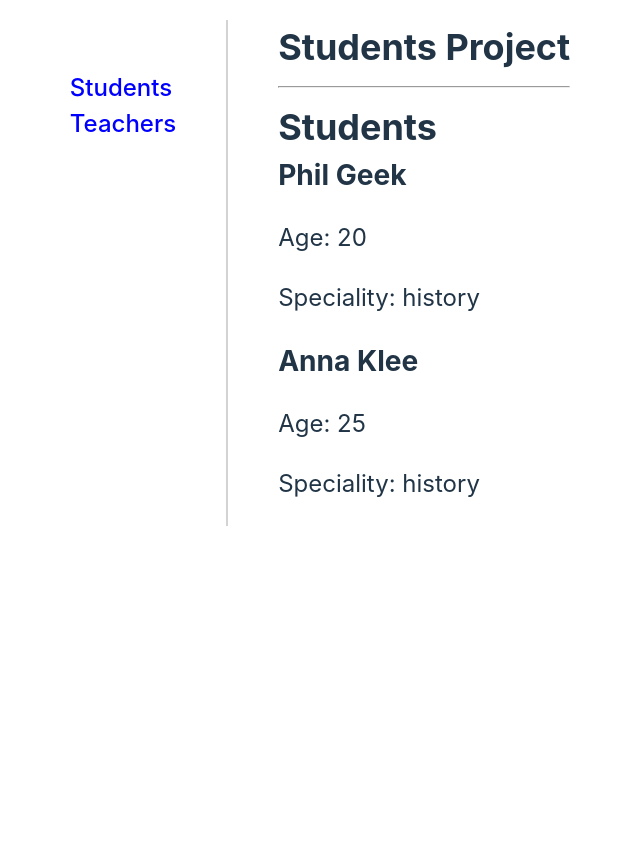
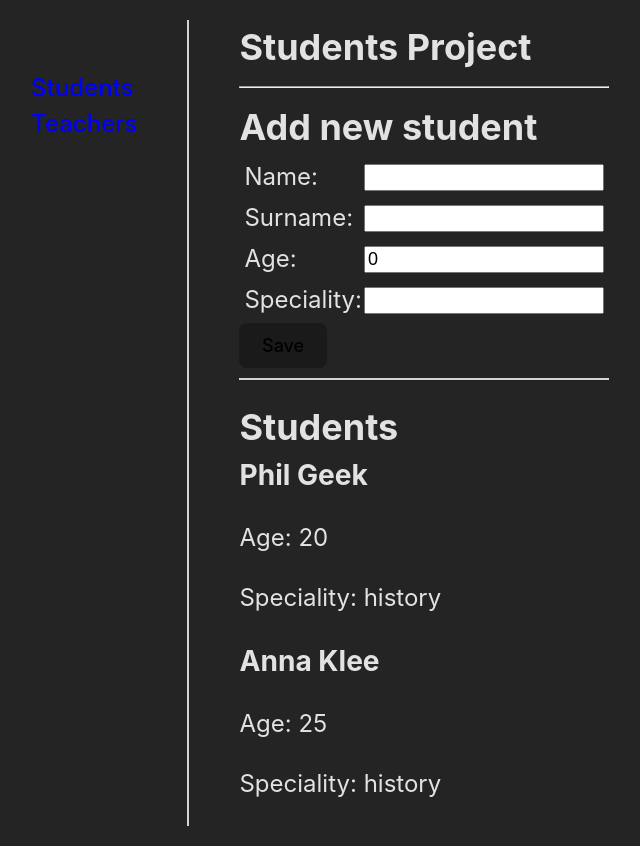
Before and after one commit to KethyI/lesson-1, a React (Vite) app in the folder my-app/: page / in a window 1280 px wide. Shown: the whole page, without its empty margins (320-960 px from the left). Before the commit the page ends 820 px from the top, so only its background shows below. Built offline with nearby package versions, Linux system fonts and the light colour scheme.

Commit message:
added input in form for new student

```diff
--- a/my-app/src/app/parts/students/AddStudent.jsx
+++ b/my-app/src/app/parts/students/AddStudent.jsx
@@ -14,7 +14,48 @@ export const NewStudentForm = () => {
   return (
     <div>
       <h2>Add new student</h2>
-      <form></form>
+      <form>
+        <p>
+          <label htmlFor='name'>Name: </label>
+          <input
+            id='name'
+            name='name'
+            value={name}
+            onChange={onNameChange}
+          ></input>
+        </p>
+
+        <p>
+          <label htmlFor='surname'>Surname: </label>
+          <input
+            id='surname'
+            name='surname'
+            value={surname}
+            onChange={onSurnameChange}
+          ></input>
+        </p>
+
+        <p>
+          <label htmlFor='age'>Age: </label>
+          <input
+            id='age'
+            name='age'
+            value={age}
+            onChange={onAgeChange}
+          ></input>
+        </p>
+
+        <p>
+          <label htmlFor='speciality'>Speciality: </label>
+          <input
+            id='speciality'
+            name='speciality'
+            value={speciality}
+            onChange={onSpecialityChange}
+          ></input>
+        </p>
+        <button type='button'>Save</button>
+      </form>
     </div>
   );
 };
--- a/my-app/src/app/root.jsx
+++ b/my-app/src/app/root.jsx
@@ -1,4 +1,5 @@
 import { StudentsList } from "./parts/students/StudentsList";
+import { NewStudentForm } from "./parts/students/AddStudent";
 
 export default function Root() {
   return (
@@ -12,6 +13,7 @@ export default function Root() {
       <div id='main_page'>
         <h2>Students Project</h2>
         <hr></hr>
+        <NewStudentForm />
         <StudentsList />
       </div>
     </div>
--- a/my-app/src/index.css
+++ b/my-app/src/index.css
@@ -6,11 +6,6 @@
   color-scheme: light dark;
   color: rgba(255, 255, 255, 0.87);
   background-color: #242424;
-
-  font-synthesis: none;
-  text-rendering: optimizeLegibility;
-  -webkit-font-smoothing: antialiased;
-  -moz-osx-font-smoothing: grayscale;
 }
 
 a {
@@ -57,12 +52,33 @@ button {
   border-radius: 8px;
   border: 1px solid transparent;
   padding: 0.6em 1.2em;
-  font-size: 1em;
   font-weight: 500;
   font-family: inherit;
   background-color: #1a1a1a;
   cursor: pointer;
   transition: border-color 0.25s;
+}
+
+select,
+textarea,
+input,
+button {
+  font-size: 18px;
+}
+
+form {
+  margin-bottom: 20px;
+  border-bottom: 2px solid lightgray;
+  padding-bottom: 10px;
+}
+
+input {
+  float: right;
+  margin: 5px 0 0 2px;
+}
+
+form p {
+  margin: 5px;
 }
 
 #main {
@@ -79,23 +95,10 @@ button {
   font-weight: bold;
 }
 
+#main-page {
+  max-width: 650px;
+}
+
 button:hover {
   border-color: #646cff;
 }
-button:focus,
-button:focus-visible {
-  outline: 4px auto -webkit-focus-ring-color;
-}
-
-@media (prefers-color-scheme: light) {
-  :root {
-    color: #213547;
-    background-color: #ffffff;
-  }
-  a:hover {
-    color: #747bff;
-  }
-  button {
-    background-color: #f9f9f9;
-  }
-}
```
